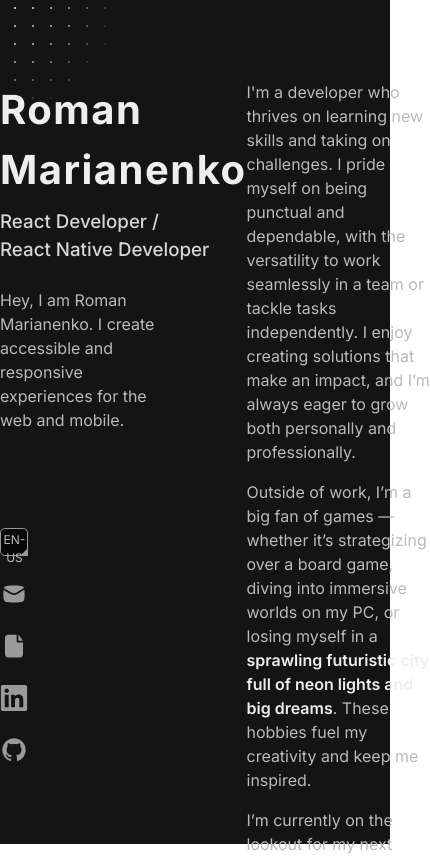
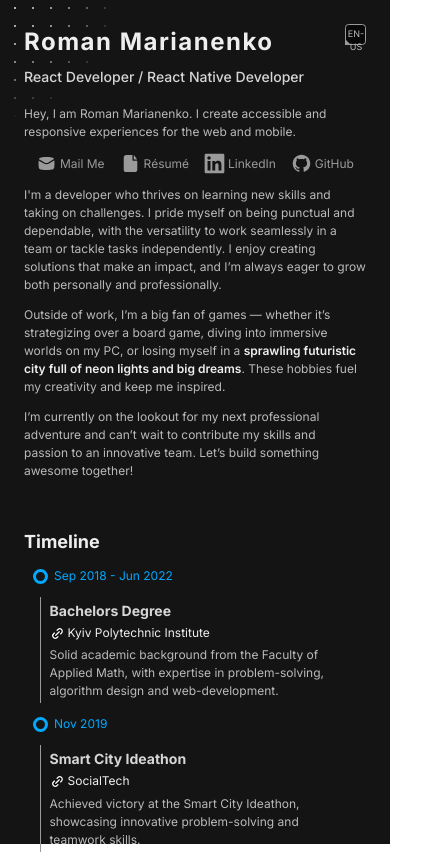
Before and after one commit to kpimarianenko/homepage, a React (Vite) app: page / in a window 390 px wide. Shown: the top 856 px of the page, 430 px wide, since content can reach past the window. Built offline with nearby package versions, Linux system fonts and the light colour scheme; a web font is replaced by a local one.

Commit message:
responsive markdown implemented

```diff
--- a/src/pages/home/components/language-dropdown/styles.module.scss
+++ b/src/pages/home/components/language-dropdown/styles.module.scss
@@ -1,12 +1,13 @@
 @use '@/styles/colors.module';
+@use '@/styles/helpers.module';
 
 $arrow-size: 0.5rem;
 $button-size: 1.75rem;
 
 .container {
   position: relative;
-  max-width: $button-size;
-  max-height: $button-size;
+  width: $button-size;
+  height: $button-size;
 
   .button {
     position: relative;
@@ -23,6 +24,7 @@ $button-size: 1.75rem;
     &::after {
       content: '';
       position: absolute;
+      width: 0;
       bottom: -1px;
       right: -1px;
       border: 0.3rem solid colors.$primary-300;
@@ -59,3 +61,38 @@ $button-size: 1.75rem;
     }
   }
 }
+
+@include helpers.md-screen {
+  .container {
+    position: absolute;
+    top: 3rem;
+    right: 3rem;
+
+    .button {
+      &::after {
+        left: -1px;
+        border-left-color: colors.$primary-300;
+        border-right-color: transparent;
+      }
+
+      &:hover {
+        &::after {
+          border-left-color: colors.$primary-50;
+          border-right-color: transparent;
+        }
+      }
+    }
+
+    .dropdown {
+      left: 0;
+      transform: translate(-100%);
+    }
+  }
+}
+
+@include helpers.sm-screen {
+  .container {
+    top: 2rem;
+    right: 2rem;
+  }
+}
--- a/src/pages/home/components/socials-link/styles.module.scss
+++ b/src/pages/home/components/socials-link/styles.module.scss
@@ -1,4 +1,5 @@
 @use '@/styles/colors.module';
+@use '@/styles/helpers.module';
 
 .container {
   display: flex;
@@ -34,3 +35,21 @@
     }
   }
 }
+
+@include helpers.md-screen {
+  .container {
+    margin-top: 0;
+
+    p {
+      width: auto;
+    }
+  }
+}
+
+@include helpers.sm-screen {
+  .container {
+    p {
+      padding-left: 0.25rem;
+    }
+  }
+}
--- a/src/pages/home/styles.module.scss
+++ b/src/pages/home/styles.module.scss
@@ -1,6 +1,17 @@
 @use '@/styles/colors.module';
+@use '@/styles/helpers.module';
 
-$vertical-gap: 5rem;
+%vertical-gap {
+  padding: 5rem 0;
+
+  @include helpers.md-screen {
+    padding: 3rem 0;
+  }
+
+  @include helpers.sm-screen {
+    padding: 2rem 0;
+  }
+}
 
 .container {
   min-height: 100vh;
@@ -13,9 +24,10 @@ $vertical-gap: 5rem;
   flex-direction: column;
   align-self: start;
   position: sticky;
-  padding: $vertical-gap 0;
   height: 100vh;
   top: 0;
+
+  @extend %vertical-gap;
 
   .name {
     letter-spacing: 1.5px;
@@ -42,13 +54,15 @@ $vertical-gap: 5rem;
 }
 
 .easter-egg {
+  z-index: 1;
   position: fixed;
   display: flex;
   left: -4rem;
   bottom: 0;
+  max-width: 100vw;
   transform: translate(-100%, 50%);
   transition: transform 0.5s ease-in-out;
-  z-index: -1;
+  font-size: 1.5rem;
 
   img {
     width: 32rem;
@@ -57,12 +71,10 @@ $vertical-gap: 5rem;
 
   p {
     display: inline-block;
-    position: absolute;
     font-family: 'Rock Salt', serif;
-    font-size: 1.5rem;
     color: colors.$primary-50;
     white-space: preserve nowrap;
-    left: 24rem;
+    margin-left: -8rem;
     opacity: 0;
     transition: opacity 0.35s cubic-bezier(0, 0.65, 0.65, 1);
   }
@@ -78,7 +90,7 @@ $vertical-gap: 5rem;
 }
 
 .details {
-  padding: $vertical-gap 0;
+  @extend %vertical-gap;
 
   section {
     margin-bottom: 4rem;
@@ -125,3 +137,79 @@ $vertical-gap: 5rem;
     }
   }
 }
+
+@include helpers.lg-screen {
+  .container {
+    padding: 0 3rem;
+  }
+}
+
+@include helpers.md-screen {
+  .container {
+    padding: 0 2rem;
+    grid-template-columns: 1fr;
+  }
+
+  .general {
+    position: static;
+    height: auto;
+    padding-bottom: 0;
+
+    .name {
+      font-size: 2rem;
+    }
+
+    .short-description {
+      max-width: none;
+    }
+
+    .links {
+      padding: 1rem 0;
+      flex-direction: row;
+      justify-content: center;
+      gap: 1.5rem;
+    }
+  }
+
+  .details {
+    padding-top: 0;
+  }
+}
+
+@include helpers.sm-screen {
+  .general {
+    .links {
+      padding: 1rem;
+      justify-content: space-between;
+      gap: 0;
+    }
+  }
+
+  .easter-egg {
+    left: -2rem;
+    font-size: 1rem;
+
+    img {
+      width: 20rem;
+    }
+
+    p {
+      margin-left: -6rem;
+    }
+  }
+}
+
+@include helpers.xs-screen {
+  .easter-egg {
+    bottom: -0.5rem;
+    font-size: 0.75rem;
+
+    img {
+      width: 16rem;
+    }
+
+    p {
+      margin-left: -4rem;
+    }
+  }
+}
--- /dev/null
+++ b/src/styles/helpers.module.scss
@@ -0,0 +1,50 @@
+@use 'sass:map';
+
+$xl: 'xl';
+$lg: 'lg';
+$md: 'md';
+$sm: 'sm';
+$xs: 'xs';
+$screen-sizes: (
+  $xl: 1600px,
+  $lg: 1200px,
+  $md: 1024px,
+  $sm: 768px,
+  $xs: 480px,
+);
+
+@mixin screen-size($size) {
+  @media (width <= map.get($screen-sizes, $size)) {
+    @content;
+  }
+}
+
+@mixin xs-screen {
+  @include screen-size($xs) {
+    @content;
+  }
+}
+
+@mixin sm-screen {
+  @include screen-size($sm) {
+    @content;
+  }
+}
+
+@mixin md-screen {
+  @include screen-size($md) {
+    @content;
+  }
+}
+
+@mixin lg-screen {
+  @include screen-size($lg) {
+    @content;
+  }
+}
+
+@mixin xl-screen {
+  @include screen-size($xl) {
+    @content;
+  }
+}
--- a/src/styles/main.scss
+++ b/src/styles/main.scss
@@ -1,4 +1,5 @@
 @use '@/styles/colors.module';
+@use '@/styles/helpers.module';
 
 html {
   font-family: Inter, sans-serif;
@@ -8,3 +9,27 @@ html {
 h1 {
   font-size: 2.5rem;
 }
+
+@include helpers.lg-screen {
+  html {
+    font-size: 15px;
+  }
+}
+
+@include helpers.md-screen {
+  html {
+    font-size: 14px;
+  }
+}
+
+@include helpers.sm-screen {
+  html {
+    font-size: 13px;
+  }
+}
+
+@include helpers.xs-screen {
+  html {
+    font-size: 12px;
+  }
+}
```
Also changed, not shown: .stylelintrc.json.
